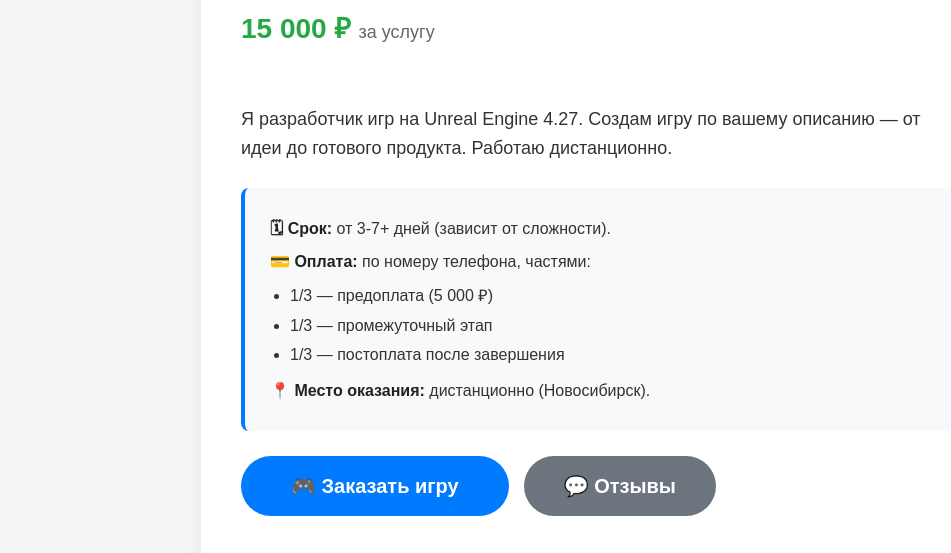
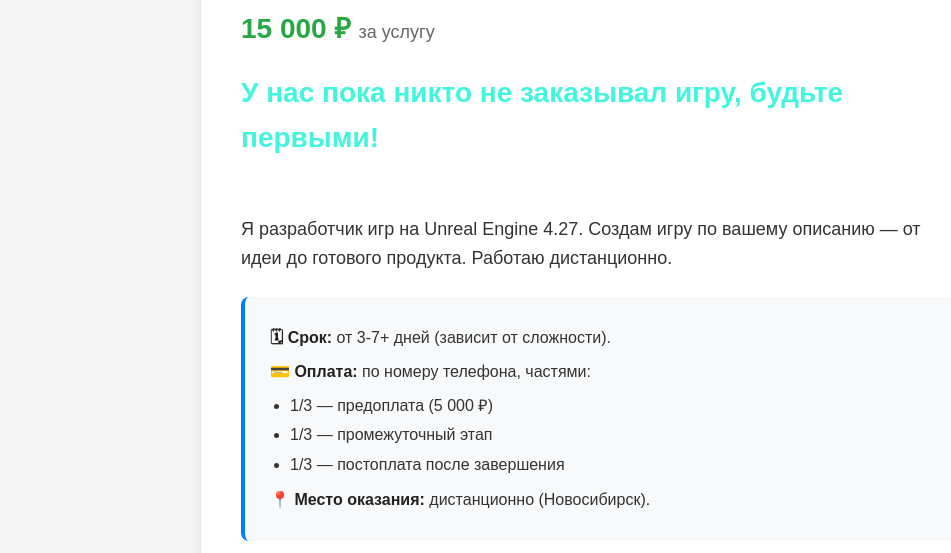
Before and after one commit to SavvaGD/igrousluga, a plain HTML site: page index.html in a window 1280 px wide. Shown: the part 223-776 px from the top of the page, without its empty margins (39-990 px from the left). Drawn offline with Linux system fonts and the light colour scheme.

Commit message:
Update index.html

```diff
--- a/index.html
+++ b/index.html
@@ -14,6 +14,7 @@
         .service-card { background: white; border-radius: 12px; padding: 40px; box-shadow: 0 4px 15px rgba(0,0,0,0.08); max-width: 800px; margin: 0 auto; }
         .service-card h1 { font-size: 32px; margin-bottom: 15px; color: #222; }
         .service-card .price { font-size: 28px; font-weight: bold; color: #28a745; margin: 20px 0; }
+        .service-card .totord { font-size: 28px; font-weight: bold; color: #42f5dd; margin: 10px 0; }
         .service-card .price span { font-size: 18px; font-weight: normal; color: #666; }
         .service-card .description { font-size: 18px; margin: 25px 0; white-space: pre-line; }
         .service-card .details { background: #f8f9fa; border-radius: 8px; padding: 20px 25px; margin: 25px 0; border-left: 4px solid #007bff; }
@@ -53,6 +54,7 @@
         <div class="service-card">
             <h1>Создам инди-игру на Unreal Engine</h1>
             <div class="price">15 000 ₽ <span>за услугу</span></div>
+            <div class="totord">У нас пока никто не заказывал игру, будьте первыми!</div>
             <div class="description">
                 Я разработчик игр на Unreal Engine 4.27. Создам игру по вашему описанию — от идеи до готового продукта. Работаю дистанционно.
             </div>
```
